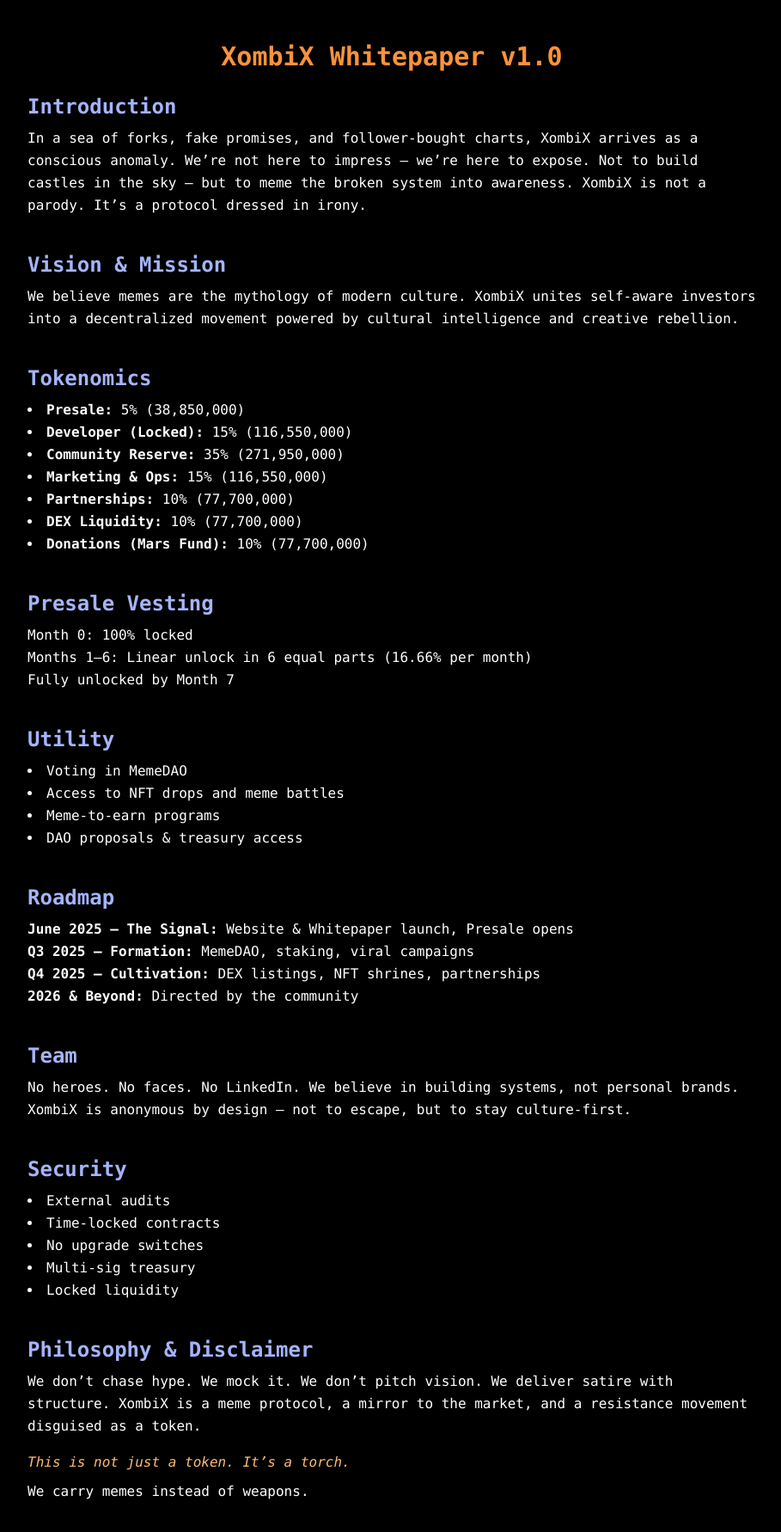
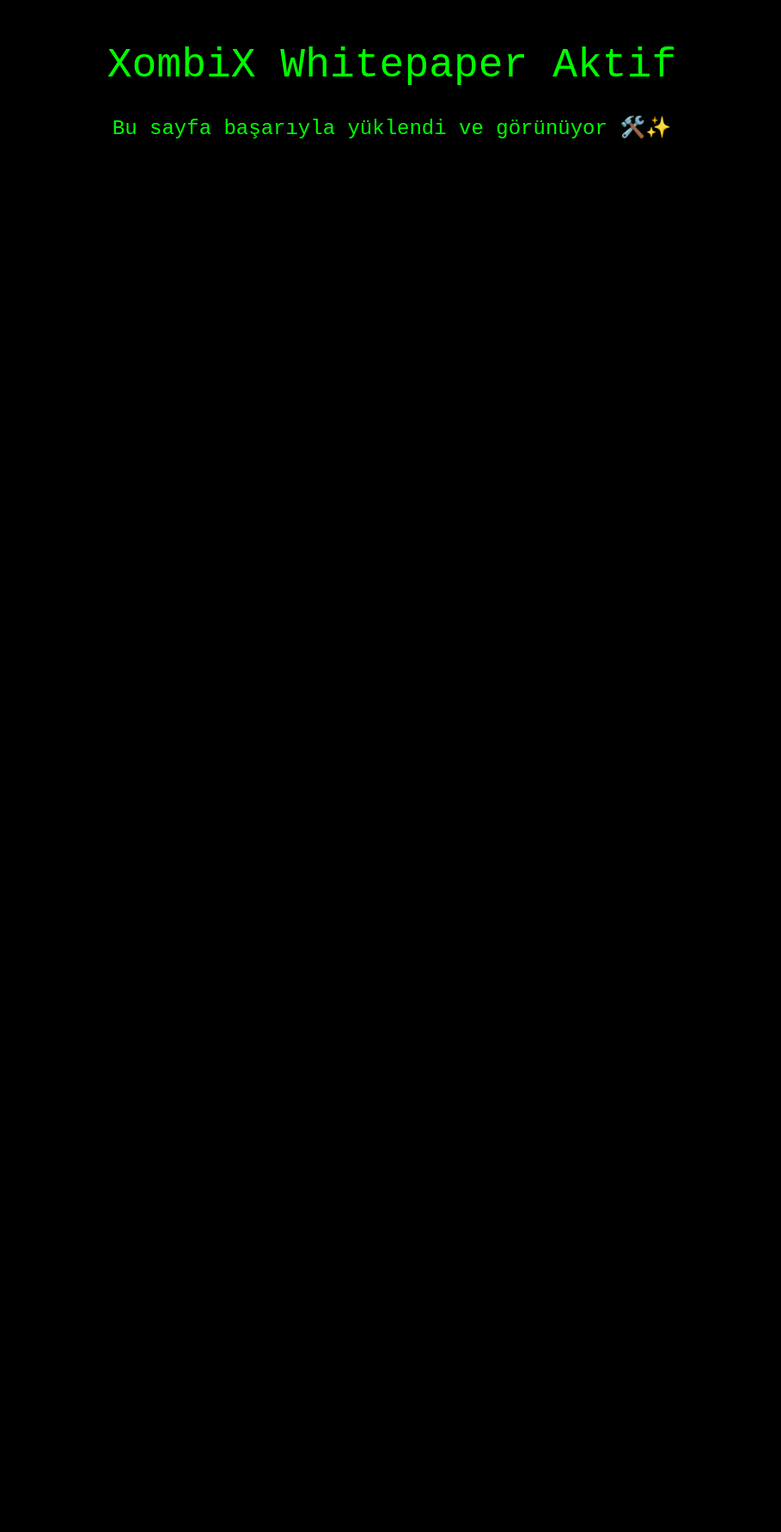
Before and after one commit to GurhanAksoy/xombix-website, a React (Vite) app: page /whitepaper in a window 1280 px wide. Shown: the top 1782 px of the page at 86% size, without its empty margins (184-1093 px from the left). After the commit the page ends 800 px from the top, so only its background shows below. Built offline with nearby package versions, Linux system fonts and the light colour scheme.

Commit message:
Whitepaper sayfası test içeriği ile güncellendi

```diff
--- a/src/components/Whitepaper.jsx
+++ b/src/components/Whitepaper.jsx
@@ -1,97 +1,16 @@
 import React from "react";
 
 export default function Whitepaper() {
+  console.log("✅ Whitepaper bileşeni başarıyla render edildi.");
+
   return (
-    <div className="bg-black text-white px-6 py-12 max-w-4xl mx-auto font-mono leading-relaxed">
-      <h1 className="text-3xl font-bold text-orange-400 mb-6 text-center">XombiX Whitepaper v1.0</h1>
-
-      <section className="mb-10">
-        <h2 className="text-2xl font-semibold text-indigo-300 mb-2">Introduction</h2>
-        <p>
-          In a sea of forks, fake promises, and follower-bought charts, XombiX arrives as a conscious anomaly.
-          We’re not here to impress — we’re here to expose. Not to build castles in the sky — but to meme
-          the broken system into awareness. XombiX is not a parody. It’s a protocol dressed in irony.
-        </p>
-      </section>
-
-      <section className="mb-10">
-        <h2 className="text-2xl font-semibold text-indigo-300 mb-2">Vision & Mission</h2>
-        <p>
-          We believe memes are the mythology of modern culture. XombiX unites self-aware investors into a
-          decentralized movement powered by cultural intelligence and creative rebellion.
-        </p>
-      </section>
-
-      <section className="mb-10">
-        <h2 className="text-2xl font-semibold text-indigo-300 mb-2">Tokenomics</h2>
-        <ul className="list-disc list-inside">
-          <li><strong>Presale:</strong> 5% (38,850,000)</li>
-          <li><strong>Developer (Locked):</strong> 15% (116,550,000)</li>
-          <li><strong>Community Reserve:</strong> 35% (271,950,000)</li>
-          <li><strong>Marketing & Ops:</strong> 15% (116,550,000)</li>
-          <li><strong>Partnerships:</strong> 10% (77,700,000)</li>
-          <li><strong>DEX Liquidity:</strong> 10% (77,700,000)</li>
-          <li><strong>Donations (Mars Fund):</strong> 10% (77,700,000)</li>
-        </ul>
-      </section>
-
-      <section className="mb-10">
-        <h2 className="text-2xl font-semibold text-indigo-300 mb-2">Presale Vesting</h2>
-        <p>
-          Month 0: 100% locked<br/>
-          Months 1–6: Linear unlock in 6 equal parts (16.66% per month)<br/>
-          Fully unlocked by Month 7
-        </p>
-      </section>
-
-      <section className="mb-10">
-        <h2 className="text-2xl font-semibold text-indigo-300 mb-2">Utility</h2>
-        <ul className="list-disc list-inside">
-          <li>Voting in MemeDAO</li>
-          <li>Access to NFT drops and meme battles</li>
-          <li>Meme-to-earn programs</li>
-          <li>DAO proposals & treasury access</li>
-        </ul>
-      </section>
-
-      <section className="mb-10">
-        <h2 className="text-2xl font-semibold text-indigo-300 mb-2">Roadmap</h2>
-        <p><strong>June 2025 – The Signal:</strong> Website & Whitepaper launch, Presale opens</p>
-        <p><strong>Q3 2025 – Formation:</strong> MemeDAO, staking, viral campaigns</p>
-        <p><strong>Q4 2025 – Cultivation:</strong> DEX listings, NFT shrines, partnerships</p>
-        <p><strong>2026 & Beyond:</strong> Directed by the community</p>
-      </section>
-
-      <section className="mb-10">
-        <h2 className="text-2xl font-semibold text-indigo-300 mb-2">Team</h2>
-        <p>
-          No heroes. No faces. No LinkedIn. We believe in building systems, not personal brands.
-          XombiX is anonymous by design — not to escape, but to stay culture-first.
-        </p>
-      </section>
-
-      <section className="mb-10">
-        <h2 className="text-2xl font-semibold text-indigo-300 mb-2">Security</h2>
-        <ul className="list-disc list-inside">
-          <li>External audits</li>
-          <li>Time-locked contracts</li>
-          <li>No upgrade switches</li>
-          <li>Multi-sig treasury</li>
-          <li>Locked liquidity</li>
-        </ul>
-      </section>
-
-      <section>
-        <h2 className="text-2xl font-semibold text-indigo-300 mb-2">Philosophy & Disclaimer</h2>
-        <p>
-          We don’t chase hype. We mock it. We don’t pitch vision. We deliver satire with structure.
-          XombiX is a meme protocol, a mirror to the market, and a resistance movement disguised as a token.
-        </p>
-        <p className="mt-4 italic text-orange-300">
-          This is not just a token. It’s a torch.
-        </p>
-        <p className="mt-2">We carry memes instead of weapons.</p>
-      </section>
+    <div style={{ backgroundColor: "#000", minHeight: "100vh", padding: "40px", color: "#0f0", fontFamily: "monospace" }}>
+      <h1 style={{ fontSize: '48px', textAlign: 'center' }}>
+        XombiX Whitepaper Aktif
+      </h1>
+      <p style={{ fontSize: '24px', textAlign: 'center', marginTop: '20px' }}>
+        Bu sayfa başarıyla yüklendi ve görünüyor 🛠️✨
+      </p>
     </div>
   );
 }
```
